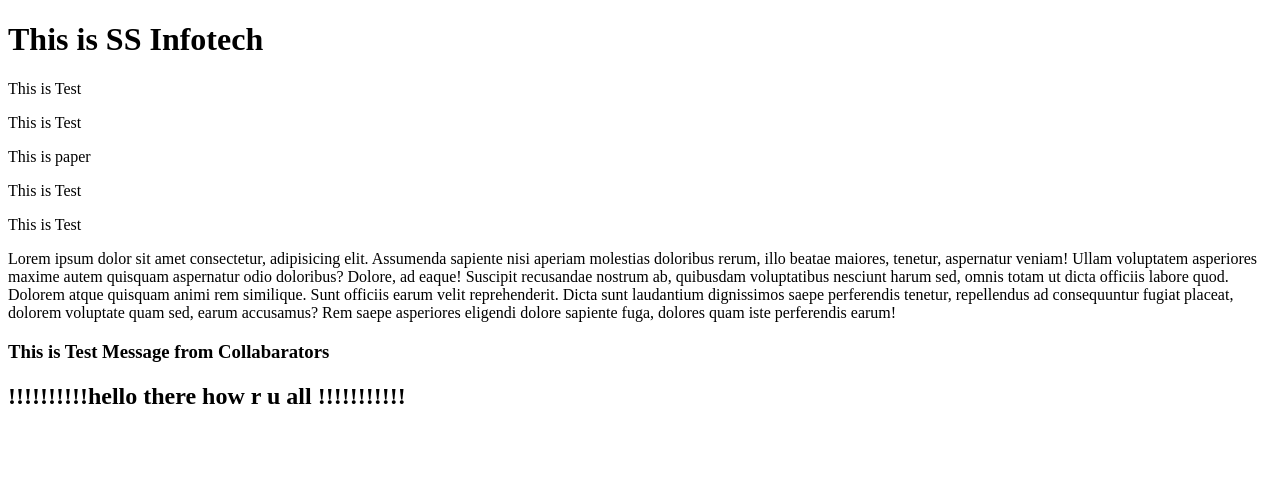
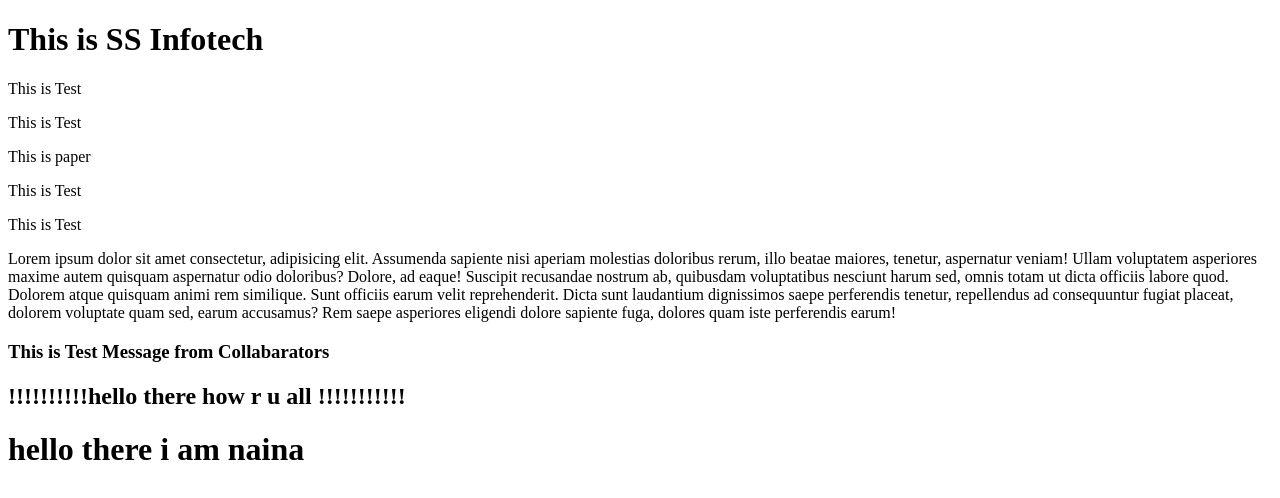
Before and after one commit to shritambaskar/SS_Infotech, a plain HTML site: page index.html in a window 1280 px wide. Drawn offline with Linux system fonts and the light colour scheme.

Commit message:
Added New COde

```diff
--- a/index.html
+++ b/index.html
@@ -27,5 +27,6 @@
 
     <h3>This is Test Message from Collabarators</h3>
     <h2>!!!!!!!!!!hello there how r u all !!!!!!!!!!!</h2>
-  </body>
+    <h1>hello there i am naina </h1>
+</body>
 </html>
```
